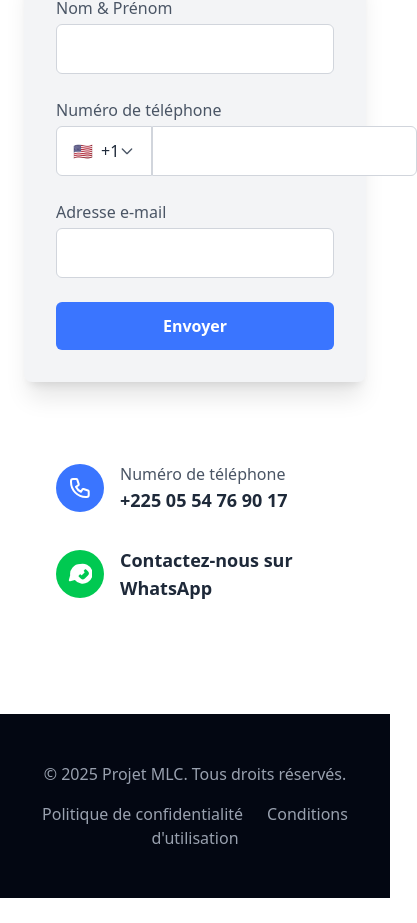
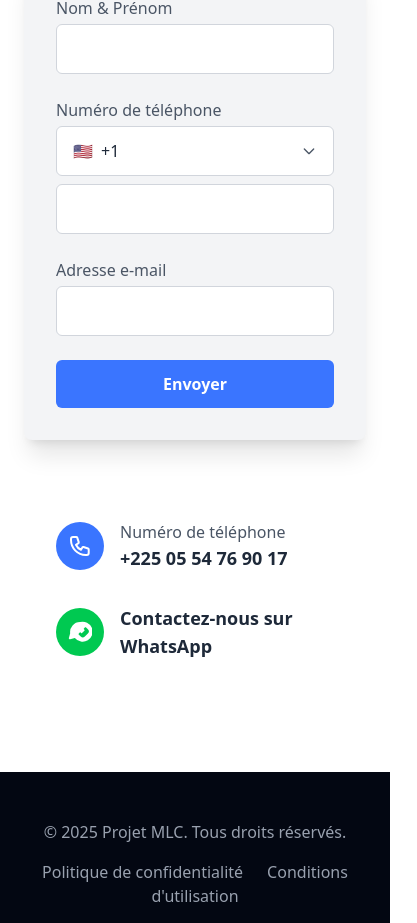
Before and after one commit to taky-kongo/mlc_project, a React (Vite) app: page / in a window 390 px wide. Shown: the part 6154-7077 px from the top of the page, 417 px wide, since content can reach past the window. Before the commit the page ends 7052 px from the top, so only its background shows below. Built offline with nearby package versions, Linux system fonts and the light colour scheme.

Commit message:
Ajout de la responsivité du composant contactForm

```diff
--- a/src/components/ContactForm.tsx
+++ b/src/components/ContactForm.tsx
@@ -35,7 +35,7 @@ const countries = [
     { code: '+94', name: 'Sri Lanka', flag: '🇱🇰' },
     { code: '+95', name: 'Myanmar', flag: '🇲🇲' },
     { code: '+98', name: 'Iran', flag: '🇮🇷' },
-    { code: '+212', name: 'Maroc', flag: '🇲🇦' },
+    { code: '+212', name: 'Maroc', flag: '�🇦' },
     { code: '+213', name: 'Algérie', flag: '🇩🇿' },
     { code: '+216', name: 'Tunisie', flag: '🇹🇳' },
     { code: '+220', name: 'Gambie', flag: '🇬🇲' },
@@ -146,6 +146,7 @@ const ContactForm: React.FC = () => {
         };
 
         try {
+            // L'URL du webhook est maintenant directement utilisée ici
             const response = await fetch('https://n8n-mtpk.onrender.com/webhook-test/7bcba2bc-9dd2-49c5-902b-28170a5ec7f3', {
                 method: 'POST',
                 headers: {
@@ -196,16 +197,16 @@ const ContactForm: React.FC = () => {
                             </div>
                             <div>
                                 <label htmlFor="phone" className="block text-gray-600">Numéro de téléphone</label>
-                                <div className="flex mt-1 relative" ref={dropdownRef}>
+                                <div className="flex flex-col sm:flex-row mt-1 relative w-full" ref={dropdownRef}>
                                     {/* Déclencheur du dropdown personnalisé */}
                                     <div
-                                        className="flex items-center justify-between w-48 px-4 py-3 bg-white border border-gray-300 rounded-l-md text-gray-800 cursor-pointer focus:outline-none focus:ring-2 focus:ring-[#3a75ff]"
+                                        className="flex items-center justify-between w-full sm:w-48 px-4 py-3 bg-white border border-gray-300 rounded-md sm:rounded-r-none text-gray-800 cursor-pointer focus:outline-none focus:ring-2 focus:ring-[#3a75ff]"
                                         onClick={() => setIsDropdownOpen(!isDropdownOpen)}
                                     >
-                    <span className="flex items-center space-x-2">
-                      <span>{selectedCountry.flag}</span>
-                      <span>{selectedCountry.code}</span>
-                    </span>
+                                        <span className="flex items-center space-x-2">
+                                            <span>{selectedCountry.flag}</span>
+                                            <span>{selectedCountry.code}</span>
+                                        </span>
                                         <svg
                                             className={`w-4 h-4 text-gray-600 transition-transform duration-200 ${isDropdownOpen ? 'rotate-180' : ''}`}
                                             fill="none"
@@ -219,7 +220,7 @@ const ContactForm: React.FC = () => {
 
                                     {/* Contenu du dropdown avec barre de recherche (affiché conditionnellement) */}
                                     {isDropdownOpen && (
-                                        <div className="absolute top-full left-0 mt-1 w-64 bg-white border border-gray-300 rounded-md shadow-lg z-20">
+                                        <div className="absolute top-full left-0 mt-1 w-full sm:w-64 bg-white border border-gray-300 rounded-md shadow-lg z-20">
                                             <input
                                                 type="text"
                                                 placeholder="Rechercher un pays..."
@@ -249,7 +250,7 @@ const ContactForm: React.FC = () => {
                                     <input
                                         type="tel"
                                         id="phone"
-                                        className="flex-1 px-4 py-3 bg-white border border-gray-300 rounded-r-md text-gray-800 focus:outline-none focus:ring-2 focus:ring-[#3a75ff]"
+                                        className="flex-1 px-4 py-3 bg-white border border-gray-300 rounded-md sm:rounded-l-none text-gray-800 focus:outline-none focus:ring-2 focus:ring-[#3a75ff] mt-2 sm:mt-0"
                                         value={contacts}
                                         onChange={(e) => setContacts(e.target.value)}
                                         required
```
